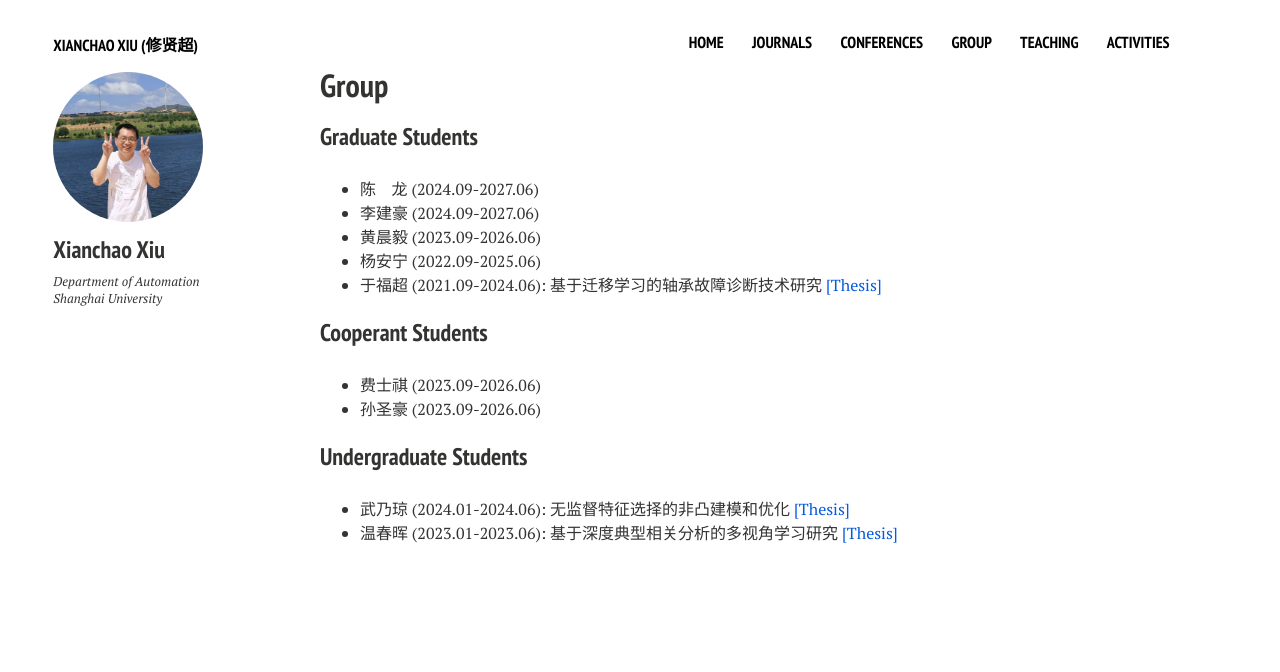
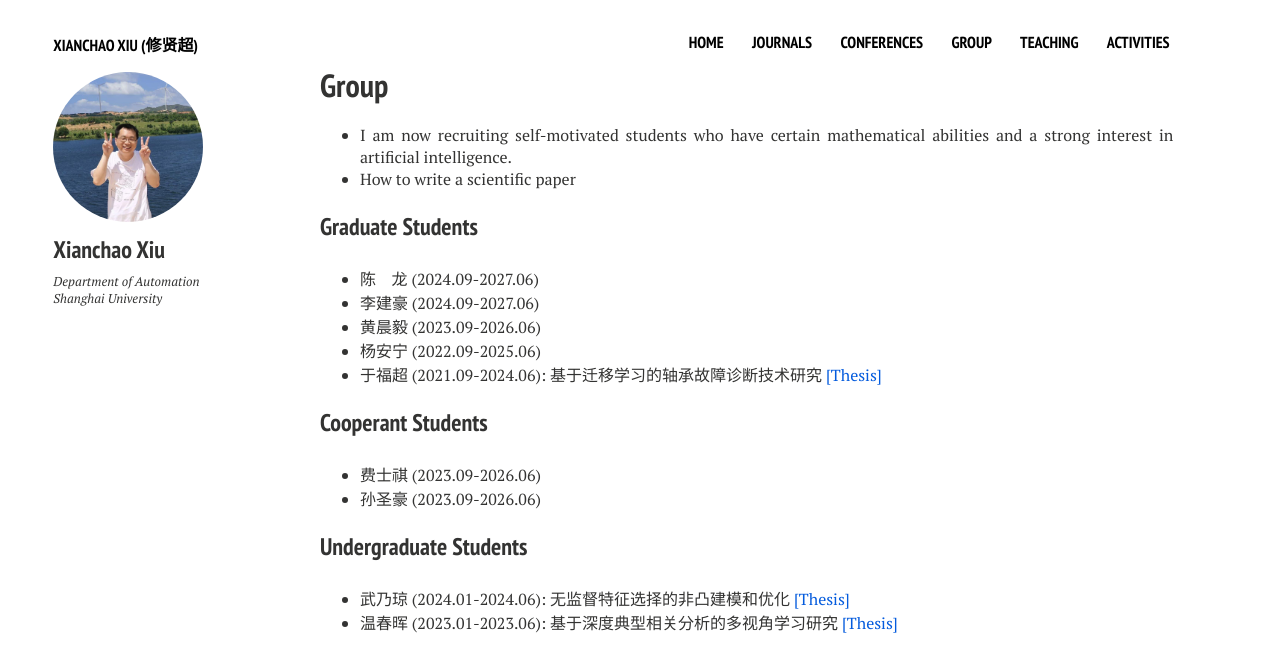
Before and after one commit to xianchaoxiu/xianchaoxiu.github.io, a Jekyll site: the page built from group/index.md, in a window 1280 px wide. Shown: the top 672 px of the page. Built offline with Jekyll 4.4.1, drawn with Linux system fonts in a browser that asks for light colours; nearby versions of some CDN libraries.

Commit message:
Update index.md

```diff
--- a/group/index.md
+++ b/group/index.md
@@ -6,6 +6,12 @@ tags: [group]
 comments: false
 share: false
 ---
+
+
+* I am now recruiting self-motivated students who have certain mathematical abilities and a strong interest in artificial intelligence.
+* How to write a scientific paper
+
+
 
 ### Graduate Students
 * 陈 &nbsp; &nbsp;龙 (2024.09-2027.06)  <br>
```
